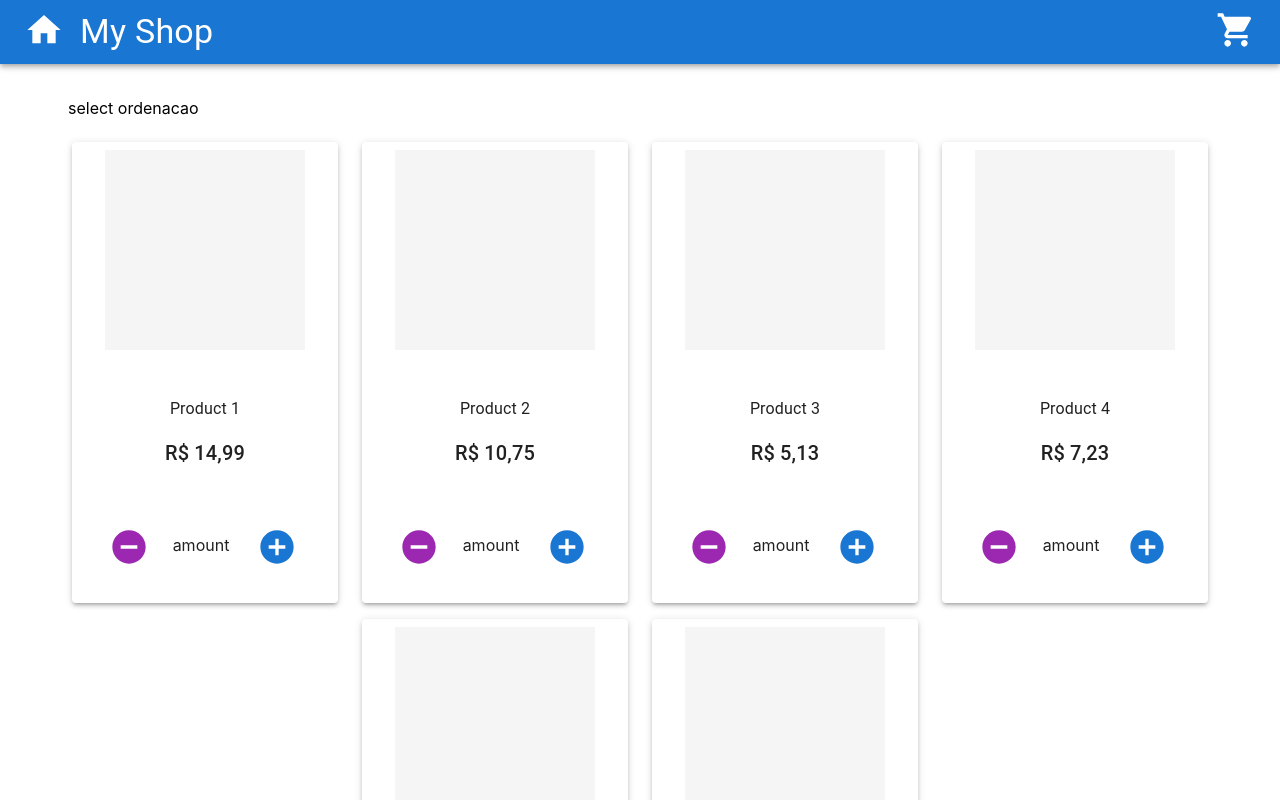
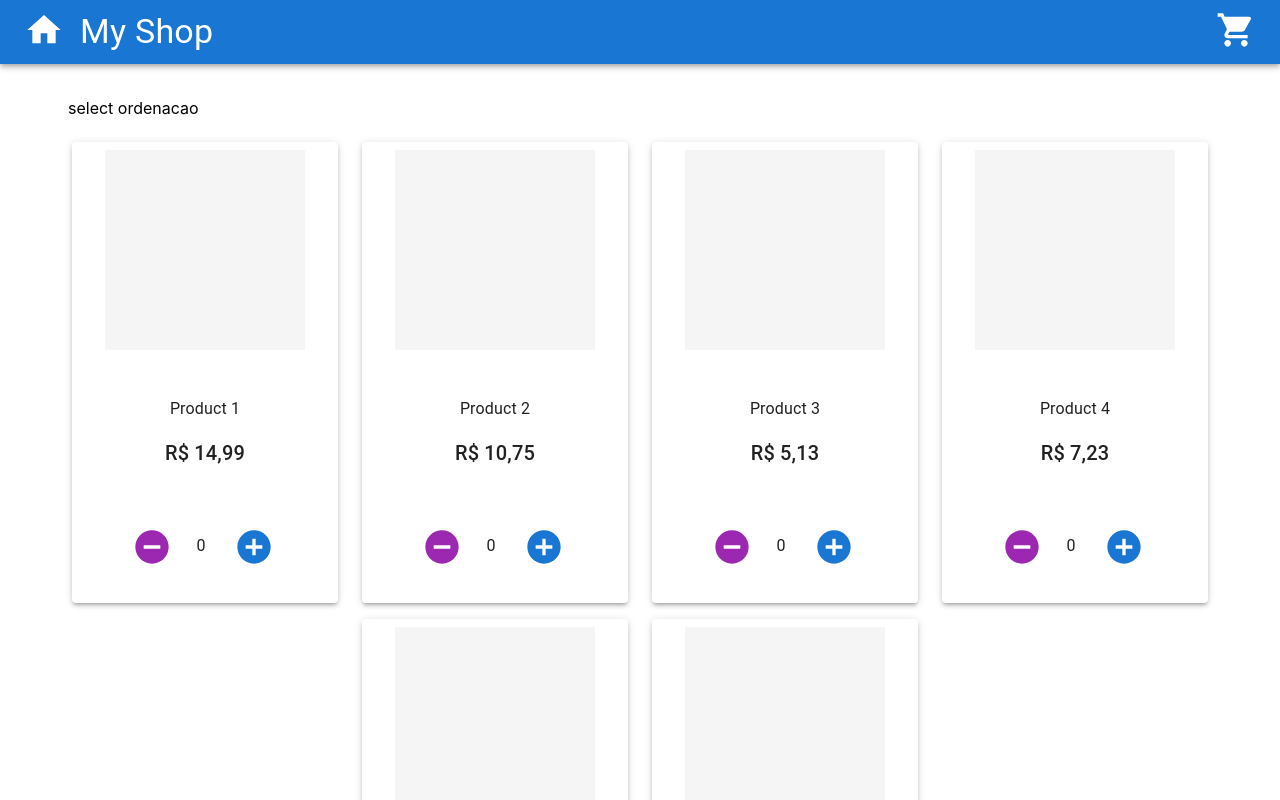
Before and after one commit to felipeamignone/MyShop, a React (Create React App) app: page / in a window 1280 px wide. Shown: the top 800 px of the page. Built offline with nearby package versions, Linux system fonts and the light colour scheme.

Commit message:
feat: create handle current amount

```diff
--- a/src/mocks/ProductMock.ts
+++ b/src/mocks/ProductMock.ts
@@ -5,43 +5,49 @@ export const ProductMock: IProduct[] = [
         id: 1,
         name: 'Product 1',
         price: 14.99,
+        imgSrc: '',
         availableAmount: 15,
-        imgSrc: '',
+        selectedAmount: 0,
     },
     {
         id: 2,
         name: 'Product 2',
         price: 10.75,
+        imgSrc: '',
         availableAmount: 7,
-        imgSrc: '',
+        selectedAmount: 0,
     },
     {
         id: 3,
         name: 'Product 3',
         price: 5.13,
+        imgSrc: '',
         availableAmount: 23,
-        imgSrc: '',
+        selectedAmount: 0,
     },
     {
         id: 4,
         name: 'Product 4',
         price: 7.23,
+        imgSrc: '',
         availableAmount: 12,
-        imgSrc: '',
+        selectedAmount: 0,
     },
     {
         id: 5,
         name: 'Product 5',
         price: 54.10,
+        imgSrc: '',
         availableAmount: 4,
-        imgSrc: '',
+        selectedAmount: 0,
     },
     {
         id: 6,
         name: 'Product 6',
         price: 35.13,
+        imgSrc: '',
         availableAmount: 23,
-        imgSrc: '',
+        selectedAmount: 0,
     },
 
 ]
--- a/src/pages/Catalog/components/CardButtons/CardButtons.styles.tsx
+++ b/src/pages/Catalog/components/CardButtons/CardButtons.styles.tsx
@@ -1,7 +1,6 @@
 import AddIcon from '@mui/icons-material/AddCircleOutlined';
 import RemoveIcon from '@mui/icons-material/RemoveCircleOutlined';
 import {styled} from "@mui/material";
-import IconButton from "@mui/material/IconButton";
 
 export const StyledRemoveIcon = styled(RemoveIcon)({
     width: '40px',
--- a/src/pages/Catalog/components/CardButtons/CardButtons.tsx
+++ b/src/pages/Catalog/components/CardButtons/CardButtons.tsx
@@ -1,27 +1,46 @@
+import {useState} from "react";
+import {StyledAddIcon, StyledRemoveIcon} from "./CardButtons.styles";
 import Grid from "@mui/material/Grid";
-import {StyledAddIcon, StyledRemoveIcon} from "./CardButtons.styles";
 import IconButton from "@mui/material/IconButton";
+import Typography from "@mui/material/Typography";
 
 interface Props {
-    maxAmount: number,
-    onAddClick: () => void,
-    onRemoveClick: () => void,
+    selectedAmount: number,
+    availableAmount: number,
 }
 
-const CardButtons = ({maxAmount, onAddClick, onRemoveClick}: Props) => (
+const CardButtons = ({availableAmount, selectedAmount}: Props) => {
+    //TODO: Após desenvolver o contexto do carrinho, passar os métodos para as propos onAddClick e onRemoveClick para o
+    //      handleCurrentAmount e remover o state local. Criar um hook personalizado para manipular esse contexto.
+    const [currentAmount, setCurrentAmount] = useState<number>(selectedAmount);
+
+    const handleCurrentAmount = (typeAction: 'add' | 'rmv') => {
+        if (typeAction === 'add' && currentAmount < availableAmount) {
+            setCurrentAmount(currentAmount + 1)
+        } else if (typeAction === 'rmv' && currentAmount) {
+            setCurrentAmount(currentAmount - 1)
+        }
+    }
+
+    return (
         <Grid container wrap="nowrap" justifyContent="center" alignItems="baseline" spacing={2}>
             <Grid item>
-            <IconButton onClick={onRemoveClick}>
+                <IconButton onClick={() => handleCurrentAmount('rmv')}>
                     <StyledRemoveIcon color="secondary"/>
                 </IconButton>
             </Grid>
-        <Grid item>amount</Grid>
             <Grid item>
-            <IconButton size="large" onClick={onAddClick}>
+                <Typography variant="body1">
+                    {currentAmount}
+                </Typography>
+            </Grid>
+            <Grid item>
+                <IconButton size="large" onClick={() => handleCurrentAmount('add')}>
                     <StyledAddIcon color="primary"/>
                 </IconButton>
             </Grid>
         </Grid>
     )
+}
 
 export default CardButtons;
--- a/src/pages/Catalog/components/ProductCard/ProductCard.tsx
+++ b/src/pages/Catalog/components/ProductCard/ProductCard.tsx
@@ -31,11 +31,8 @@ const ProductCard = ({product}: Props) => (
                 </Grid>
                 <Grid container item>
                     <CardButtons
-                        maxAmount={product.availableAmount}
-                        onAddClick={() => {
-                        }}
-                        onRemoveClick={() => {
-                        }}
+                        availableAmount={product.availableAmount}
+                        selectedAmount={product.selectedAmount}
                     />
                 </Grid>
             </CardContainer>
--- a/src/pages/Catalog/types.ts
+++ b/src/pages/Catalog/types.ts
@@ -1,7 +1,8 @@
 export interface IProduct {
     id: number,
     name: string,
+    imgSrc: string,
     price: number,
     availableAmount: number,
-    imgSrc: string,
+    selectedAmount: number,
 };
```
Lines whose indentation alone changed are shown as unchanged.
